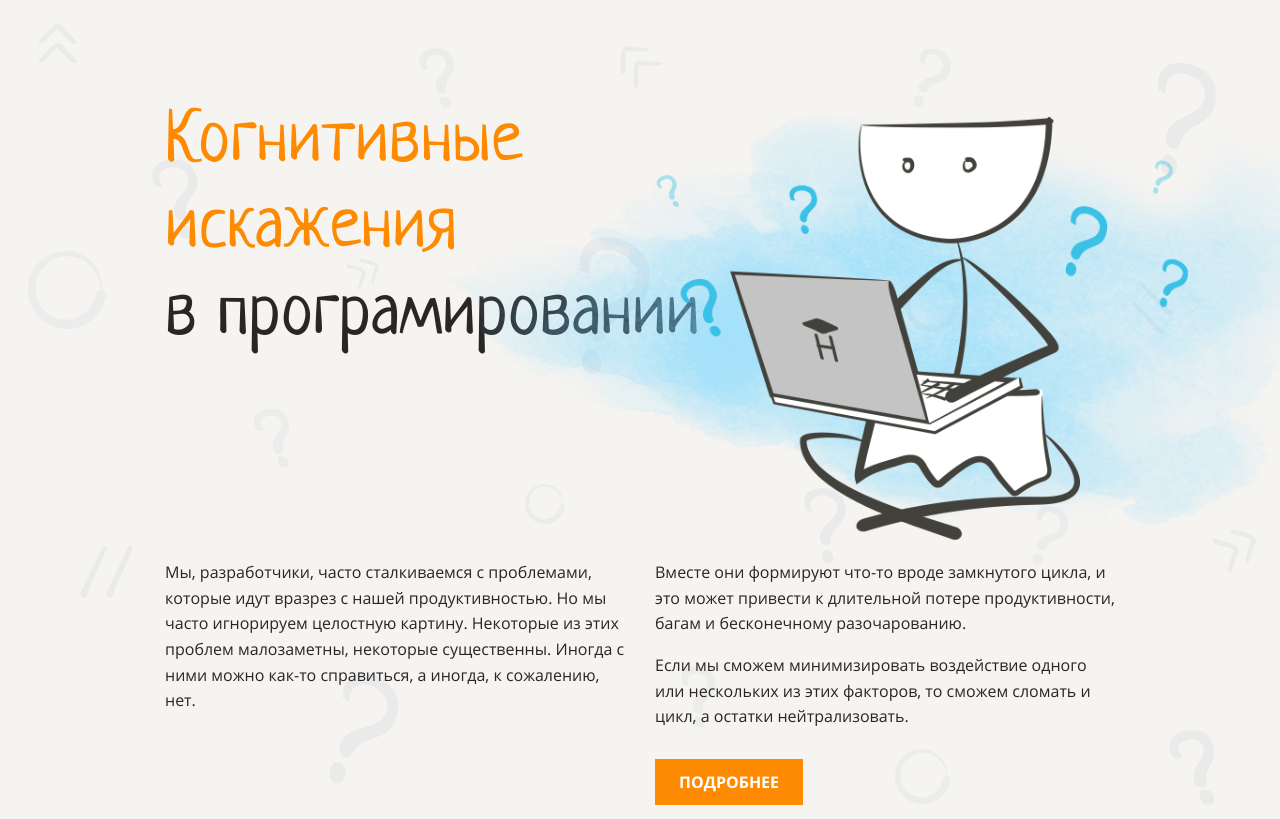
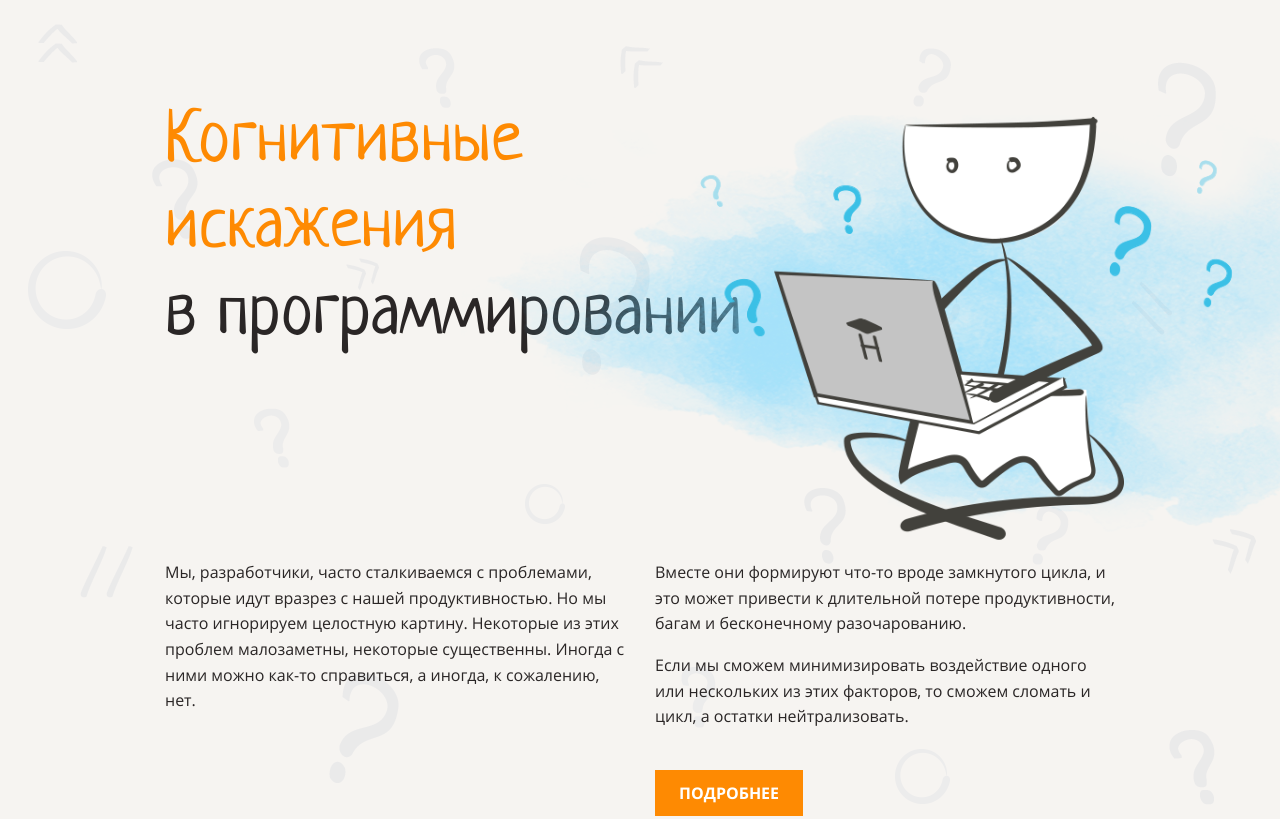
Before and after one commit to Melderey/layout-designer-project-lvl1, a website: page src/index.html in a window 1280 px wide. Shown: the top 819 px of the page. Drawn offline with Linux system fonts and the light colour scheme.

Commit message:
Fix: position elements header

```diff
--- a/src/index.html
+++ b/src/index.html
@@ -22,7 +22,7 @@
           <div>
             <h1>
               <span class="h1-span">Когнитивные <br />искажения <br /></span>в
-              програмировании
+              программировании
             </h1>
             <div class="text-columns">
               <div>
--- a/src/styles/style.css
+++ b/src/styles/style.css
@@ -107,8 +107,8 @@ h3 {
   background-repeat: no-repeat;
   background-size: cover;
 
-  opacity: 90%;
-
+  /* opacity: 90%;
+ */
   content: "";
 }
 
@@ -144,10 +144,11 @@ h3 {
 .main-img {
   position: absolute;
   top: 55px;
-  left: 417px;
+  left: 461px;
+
+  width: 1082.81px;
 
   height: 525px;
-  width: 1082.81px;
   padding: 0;
 }
 
@@ -182,7 +183,7 @@ h3 {
 }
 
 .div-button-header {
-  margin-top: 40px;
+  margin-top: 51px;
 }
 
 .button-header:hover {
```
